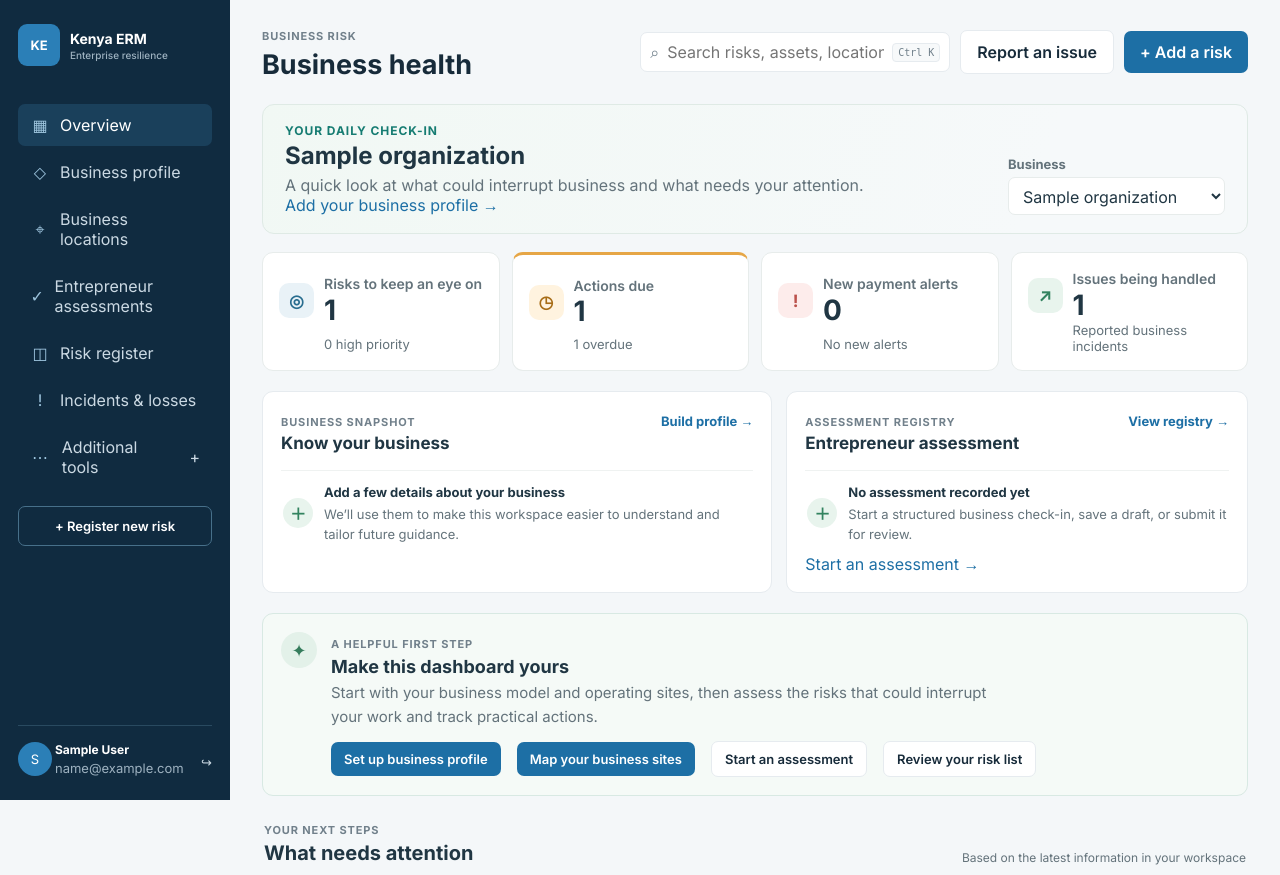
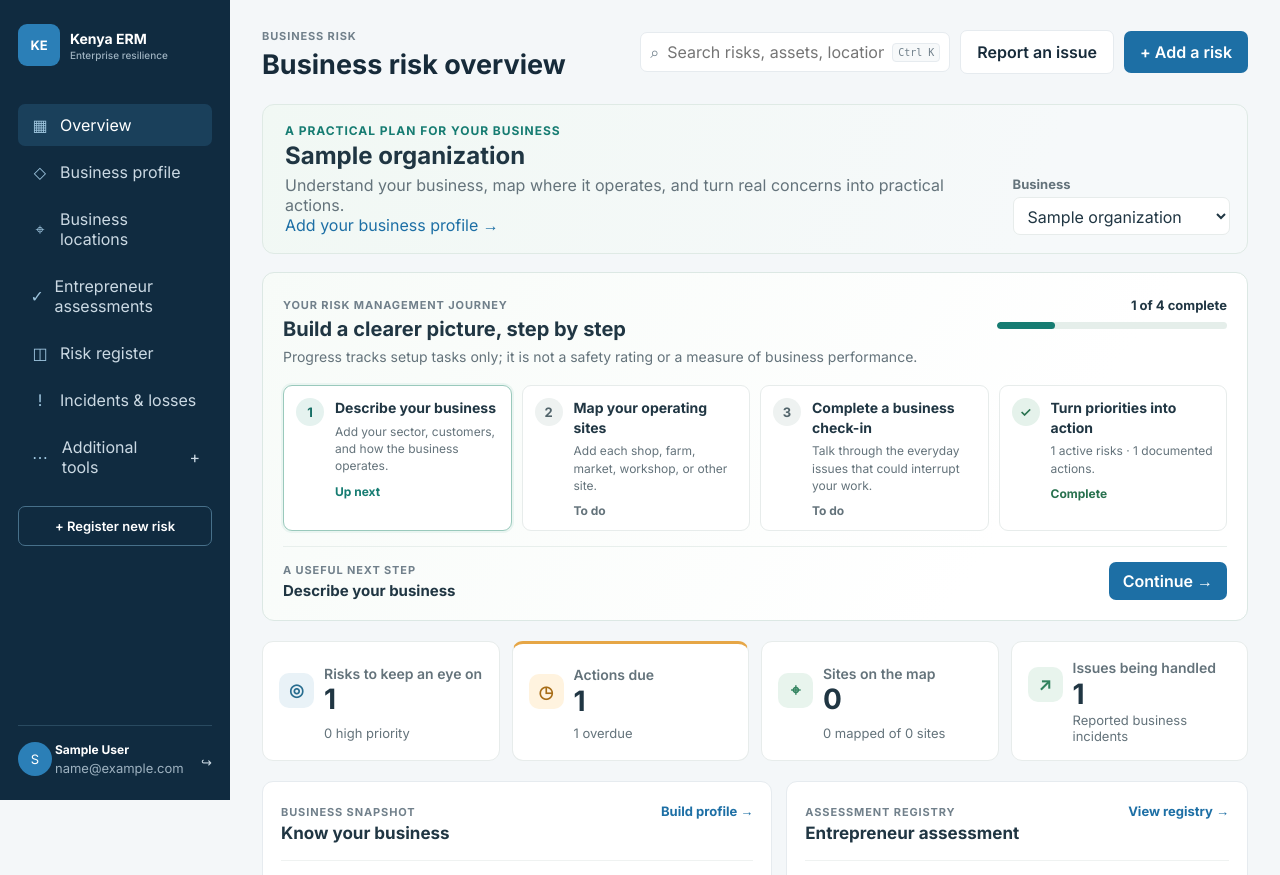
Before and after one commit to valorafricabrand-svg/KERMS, a Django app: page / in a window 1280 px wide. Shown: the top 875 px of the page. Run offline with Django 5.2, Linux system fonts and the light colour scheme; a user stored in the database is signed in; tables that the repository leaves empty hold one stand-in row (values such as "Sample post"); data that the repository does not hold is empty; parts of the project's set-up code (start-up, migrations or seed data) failed here and were passed over.

Commit message:
Polish entrepreneur risk dashboard
Co-authored-by: Copilot <223556219+Copilot@users.noreply.github.com>

```diff
--- a/risks/views.py
+++ b/risks/views.py
@@ -458,6 +458,12 @@ def entrepreneur_assessment_detail(request, pk):
 def dashboard(request):
     organizations = user_organizations(request)
     organization = organizations.filter(pk=request.GET.get("organization")).first() or organizations.first()
+    role = organization_role(request.user, organization) if organization else None
+    can_edit = role in {
+        OrganizationMembership.Role.ADMIN,
+        OrganizationMembership.Role.RISK_MANAGER,
+        OrganizationMembership.Role.ANALYST,
+    }
     risks = (
         Risk.objects.filter(organization=organization).exclude(
             status=Risk.Status.CLOSED
@@ -563,22 +569,101 @@ def dashboard(request):
         else LossIncident.objects.none()
     )
     total_actions_due = overdue_actions.count() + due_today_actions.count()
-    setup_needed = bool(
-        organization
-        and (
-            not business_profile_record
-            or business_profile_record.profile_completion < 100
-            or not EntrepreneurAssessment.objects.filter(
-                organization=organization
-            ).exists()
-            or not risks.exists()
-            or not mapped_location_count
-        )
+    active_risk_statuses = (
+        Risk.Status.IDENTIFIED,
+        Risk.Status.ASSESSING,
+        Risk.Status.TREATING,
+        Risk.Status.MONITORING,
+        Risk.Status.ACCEPTED,
+    )
+    action_plan_count = (
+        RiskTreatment.objects.filter(
+            risk__organization=organization,
+            risk__status__in=active_risk_statuses,
+        ).count()
+        if organization
+        else 0
+    )
+    assessment_complete = bool(
+        latest_assessment
+        and latest_assessment.status != EntrepreneurAssessment.Status.DRAFT
+        and latest_assessment.answered_count == latest_assessment.question_count
+    )
+    business_model_complete = bool(
+        business_profile_record
+        and business_profile_record.profile_completion == 100
+    )
+    all_sites_mapped = bool(
+        location_count and mapped_location_count == location_count
+    )
+    action_plan_started = bool(open_risk_count and action_plan_count)
+    journey_steps = [
+        {
+            "title": "Describe your business",
+            "description": (
+                f"{business_profile_record.profile_completion}% of core profile details added"
+                if business_profile_record
+                else "Add your sector, customers, and how the business operates."
+            ),
+            "complete": business_model_complete,
+            "url": f"/business-profile/?organization={organization.pk}",
+        },
+        {
+            "title": "Map your operating sites",
+            "description": (
+                f"{mapped_location_count} of {location_count} sites have a map pin."
+                if location_count
+                else "Add each shop, farm, market, workshop, or other site."
+            ),
+            "complete": all_sites_mapped,
+            "url": f"/locations/?organization={organization.pk}",
+        },
+        {
+            "title": "Complete a business check-in",
+            "description": (
+                f"{latest_assessment.answered_count} of {latest_assessment.question_count} topics answered."
+                if latest_assessment
+                else "Talk through the everyday issues that could interrupt your work."
+            ),
+            "complete": assessment_complete,
+            "url": (
+                f"/assessments/{latest_assessment.pk}/"
+                if latest_assessment
+                else (
+                    f"/assessments/new/?organization={organization.pk}"
+                    if can_edit
+                    else f"/assessments/?organization={organization.pk}"
+                )
+            ),
+        },
+        {
+            "title": "Turn priorities into action",
+            "description": (
+                f"{open_risk_count} active risks · {action_plan_count} documented actions."
+                if open_risk_count
+                else "Record a risk that matters and agree a practical first action."
+            ),
+            "complete": action_plan_started,
+            "url": (
+                "/risks/"
+                if action_plan_started
+                else (
+                    f"/risks/new/?organization={organization.pk}"
+                    if can_edit
+                    else "/risks/"
+                )
+            ),
+        },
+    ] if organization else []
+    completed_journey_steps = sum(step["complete"] for step in journey_steps)
+    next_journey_step = next(
+        (step for step in journey_steps if not step["complete"]), None
     )
 
     context = {
         "organizations": organizations,
         "organization": organization,
+        "can_edit": can_edit,
         "policy": policy,
         "business_profile": business_profile_record,
         "business_profile_completion": (
@@ -604,6 +689,16 @@ def dashboard(request):
         "total_actions_due": total_actions_due,
         "overdue_actions": overdue_actions[:5],
         "due_today_actions": due_today_actions[:5],
+        "action_plan_count": action_plan_count,
+        "journey_steps": journey_steps,
+        "completed_journey_steps": completed_journey_steps,
+        "journey_step_count": len(journey_steps),
+        "journey_progress": (
+            round(completed_journey_steps / len(journey_steps) * 100)
+            if journey_steps
+            else 0
+        ),
+        "next_journey_step": next_journey_step,
         "rating_counts": rating_counts,
         "risk_profile": [
             {
@@ -615,7 +710,6 @@ def dashboard(request):
             }
             for name, count in rating_counts.items()
         ],
-        "setup_needed": setup_needed,
     }
     return render(request, "dashboard.html", context)
 
--- a/static/css/owner-dashboard.css
+++ b/static/css/owner-dashboard.css
@@ -310,54 +310,124 @@
   border-top: 1px solid #eff2f1;
 }
 
-.owner-setup {
-  display: flex;
-  align-items: flex-start;
-  gap: 14px;
-  padding: 18px;
-  margin-bottom: 22px;
-  border: 1px solid #d8e9e3;
-  border-radius: 11px;
-  background: #f5faf7;
+.owner-journey {
+  padding: 20px;
+  margin-bottom: 20px;
+  border: 1px solid #dce8e4;
+  border-radius: 12px;
+  background: linear-gradient(125deg, #f7fbf8, #fff 75%);
 }
 
-.owner-setup-icon {
+.owner-journey-heading {
+  display: flex;
+  justify-content: space-between;
+  align-items: flex-start;
+  gap: 24px;
+}
+
+.owner-journey-heading h2 {
+  margin: 4px 0 5px;
+  font-size: 20px;
+}
+
+.owner-journey-heading p {
+  margin: 0;
+  color: var(--owner-muted);
+  font-size: 14px;
+  line-height: 1.5;
+}
+
+.owner-journey-progress {
+  width: min(230px, 30%);
+  flex: 0 0 auto;
+  padding-top: 4px;
+  color: var(--owner-ink);
+  font-size: 13px;
+  text-align: right;
+}
+
+.owner-progress-track {
+  height: 7px;
+  margin-top: 9px;
+  overflow: hidden;
+  border-radius: 99px;
+  background: #e5eeea;
+}
+
+.owner-progress-track span {
+  display: block;
+  height: 100%;
+  border-radius: inherit;
+  background: var(--owner-teal);
+  transition: width .2s ease;
+}
+
+.owner-journey-steps {
   display: grid;
-  width: 36px;
-  height: 36px;
-  flex: 0 0 36px;
+  grid-template-columns: repeat(4, minmax(0, 1fr));
+  gap: 10px;
+  padding: 0;
+  margin: 18px 0 0;
+  list-style: none;
+}
+
+.owner-journey-step {
+  min-width: 0;
+  border: 1px solid var(--owner-line);
+  border-radius: 9px;
+  background: #fff;
+}
+
+.owner-journey-step.is-next { border-color: #9ac9bc; box-shadow: 0 0 0 2px #eaf5f1; }
+.owner-journey-step.is-complete .owner-step-number { background: #e5f2eb; color: #28714e; }
+.owner-journey-step.is-next .owner-step-number { background: #e5f2ef; color: #176f65; }
+
+.owner-journey-step a {
+  display: grid;
+  grid-template-columns: 30px minmax(0, 1fr);
+  gap: 9px;
+  min-height: 112px;
+  padding: 12px;
+  color: inherit;
+  text-decoration: none;
+}
+
+.owner-journey-step a:hover { background: #f8fbf9; }
+.owner-journey-step a:focus-visible { outline: 3px solid #62a99a; outline-offset: 2px; }
+
+.owner-step-number {
+  display: grid;
+  width: 28px;
+  height: 28px;
   place-items: center;
   border-radius: 50%;
-  background: #e3f1e9;
-  color: #357c5c;
-  font-size: 18px;
+  background: #eef2f1;
+  color: #52646b;
+  font-size: 13px;
+  font-weight: 700;
 }
 
-.owner-setup-copy h2 {
-  margin: 4px 0;
-  font-size: 18px;
+.owner-step-copy { display: grid; align-content: start; gap: 5px; }
+.owner-step-copy strong { font-size: 14px; line-height: 1.4; }
+.owner-step-copy small { color: var(--owner-muted); font-size: 12px; line-height: 1.45; }
+.owner-step-status { grid-column: 2; color: var(--owner-muted); font-size: 12px; font-weight: 700; }
+.owner-journey-step.is-next .owner-step-status { color: var(--owner-teal); }
+.owner-journey-step.is-complete .owner-step-status { color: #28714e; }
+
+.owner-journey-next {
+  display: flex;
+  justify-content: space-between;
+  align-items: center;
+  gap: 16px;
+  padding-top: 15px;
+  margin-top: 15px;
+  border-top: 1px solid #e8efec;
 }
 
-.owner-setup-copy > p {
-  max-width: 680px;
-  margin: 0;
-  color: var(--owner-muted);
-  font-size: 15px;
-  line-height: 1.6;
-}
-
-.owner-setup-links {
-  display: flex;
-  flex-wrap: wrap;
-  align-items: center;
-  gap: 10px 16px;
-  margin-top: 12px;
-}
-
-.owner-setup-links .button {
-  padding: 9px 13px;
-  font-size: 13px;
-}
+.owner-journey-next > div { display: grid; gap: 4px; }
+.owner-journey-next strong { font-size: 15px; }
+.owner-journey-next .button { flex: 0 0 auto; padding: 9px 14px; }
+.owner-journey-next.is-finished { background: #f5faf7; }
 
 .owner-text-link {
   color: var(--owner-teal);
@@ -615,6 +685,11 @@
   .owner-profile-overview { gap: 10px; }
   .owner-section-heading { align-items: flex-start; flex-direction: column; }
   .owner-updated { font-size: 12px; }
+  .owner-journey { padding: 15px; }
+  .owner-journey-heading { flex-direction: column; gap: 12px; }
+  .owner-journey-progress { width: 100%; text-align: left; }
+  .owner-journey-steps { grid-template-columns: repeat(2, minmax(0, 1fr)); }
+  .owner-journey-next { align-items: flex-start; flex-direction: column; }
 }
 
 @media (max-width: 480px) {
@@ -624,8 +699,8 @@
   .owner-metric-label { font-size: 13px; }
   .owner-metric strong { font-size: 22px; }
   .owner-metric small { font-size: 13px; }
-  .owner-setup { gap: 10px; padding: 13px; }
-  .owner-setup-links { align-items: flex-start; flex-direction: column; gap: 11px; }
+  .owner-journey-steps { grid-template-columns: 1fr; }
+  .owner-journey-step a { min-height: 0; }
   .owner-dashboard .card.owner-list-card { padding: 14px 12px; }
   .owner-dashboard .card.owner-profile-card { padding: 15px 13px; }
   .owner-preparedness-list li { grid-template-columns: 8px minmax(0, 1fr) minmax(70px, auto); gap: 7px; }
--- a/templates/base.html
+++ b/templates/base.html
@@ -8,7 +8,7 @@
   <link rel="stylesheet" href="https://unpkg.com/leaflet@1.9.4/dist/leaflet.css"><script src="https://unpkg.com/leaflet@1.9.4/dist/leaflet.js"></script>
   <link rel="stylesheet" href="{% static 'css/app.css' %}">
   <link rel="stylesheet" href="{% static 'css/entrepreneur-workflow.css' %}">
-  {% if request.path == "/" %}<link rel="stylesheet" href="{% static 'css/owner-dashboard.css' %}?v=6">{% endif %}
+  {% if request.path == "/" %}<link rel="stylesheet" href="{% static 'css/owner-dashboard.css' %}?v=7">{% endif %}
   {% if request.path == "/business-profile/" %}<link rel="stylesheet" href="{% static 'css/business-profile.css' %}?v=2">{% endif %}
   {% if '/locations/' in request.path %}<link rel="stylesheet" href="{% static 'css/business-locations.css' %}?v=3">{% endif %}
   {% if '/assessments/' in request.path %}<link rel="stylesheet" href="{% static 'css/entrepreneur-assessments.css' %}?v=2">{% endif %}
--- a/templates/dashboard.html
+++ b/templates/dashboard.html
@@ -1,18 +1,18 @@
 {% extends "base.html" %}
-{% block title %}Business health | Kenya Enterprise Risk Management{% endblock %}
-{% block heading %}Business health{% endblock %}
+{% block title %}Business risk overview | Kenya Enterprise Risk Management{% endblock %}
+{% block heading %}Business risk overview{% endblock %}
 {% block actions %}
 <a class="button secondary" href="/incidents/">Report an issue</a>
-<a class="button" href="/risks/new/">+ Add a risk</a>
+{% if can_edit %}<a class="button" href="/risks/new/?organization={{ organization.pk }}">+ Add a risk</a>{% endif %}
 {% endblock %}
 {% block content %}
 <div class="owner-dashboard">
   {% if organization %}
   <div class="owner-welcome">
     <div>
-      <p class="owner-kicker">Your daily check-in</p>
+      <p class="owner-kicker">A practical plan for your business</p>
       <h2>{{ organization.name }}</h2>
-      <p>A quick look at what could interrupt business and what needs your attention.</p>
+      <p>Understand your business, map where it operates, and turn real concerns into practical actions.</p>
       <a class="owner-profile-link" href="/business-profile/?organization={{ organization.pk }}">{% if business_profile %}Business profile {{ business_profile_completion }}% complete{% else %}Add your business profile{% endif %} <span aria-hidden="true">→</span></a>
     </div>
     <form class="owner-org-filter" method="get">
@@ -23,7 +23,48 @@
     </form>
   </div>
 
-  <section class="owner-metrics" aria-label="Business health summary">
+  <section class="owner-journey" aria-labelledby="journey-title">
+    <div class="owner-journey-heading">
+      <div>
+        <span class="eyebrow">Your risk management journey</span>
+        <h2 id="journey-title">Build a clearer picture, step by step</h2>
+        <p>Progress tracks setup tasks only; it is not a safety rating or a measure of business performance.</p>
+      </div>
+      <div class="owner-journey-progress">
+        <strong>{{ completed_journey_steps }} of {{ journey_step_count }} complete</strong>
+        <div class="owner-progress-track" role="progressbar" aria-label="Business risk workflow setup progress" aria-valuemin="0" aria-valuemax="{{ journey_step_count }}" aria-valuenow="{{ completed_journey_steps }}">
+          <span style="width: {{ journey_progress }}%"></span>
+        </div>
+      </div>
+    </div>
+    <ol class="owner-journey-steps">
+      {% for step in journey_steps %}
+      <li class="owner-journey-step {% if step.complete %}is-complete{% elif next_journey_step and step.title == next_journey_step.title %}is-next{% endif %}">
+        <a href="{{ step.url }}">
+          <span class="owner-step-number" aria-hidden="true">{% if step.complete %}✓{% else %}{{ forloop.counter }}{% endif %}</span>
+          <span class="owner-step-copy">
+            <strong>{{ step.title }}</strong>
+            <small>{{ step.description }}</small>
+          </span>
+          <span class="owner-step-status">{% if step.complete %}Complete{% elif next_journey_step and step.title == next_journey_step.title %}Up next{% else %}To do{% endif %}</span>
+        </a>
+      </li>
+      {% endfor %}
+    </ol>
+    {% if next_journey_step %}
+    <div class="owner-journey-next">
+      <div><span class="eyebrow">A useful next step</span><strong>{{ next_journey_step.title }}</strong></div>
+      <a class="button" href="{{ next_journey_step.url }}">{% if can_edit %}Continue{% else %}View{% endif %} <span aria-hidden="true">→</span></a>
+    </div>
+    {% else %}
+    <div class="owner-journey-next is-finished">
+      <div><span class="eyebrow">Setup complete</span><strong>Keep your assessment and action plan current as the business changes.</strong></div>
+      <a class="button secondary" href="/risks/">Review risk register <span aria-hidden="true">→</span></a>
+    </div>
+    {% endif %}
+  </section>
+
+  <section class="owner-metrics" aria-label="Current business risk activity">
     <a class="owner-metric" href="/risks/">
       <span class="owner-metric-icon blue" aria-hidden="true">◎</span>
       <span class="owner-metric-label">Risks to keep an eye on</span>
@@ -36,11 +77,11 @@
       <strong>{{ total_actions_due }}</strong>
       <small>{% if overdue_action_count %}{{ overdue_action_count }} overdue{% else %}Nothing overdue{% endif %}{% if due_today_action_count %} · {{ due_today_action_count }} due today{% endif %}</small>
     </a>
-    <a class="owner-metric {% if new_bot_alert_count %}needs-attention{% endif %}" href="/risk-bot/">
-      <span class="owner-metric-icon red" aria-hidden="true">!</span>
-      <span class="owner-metric-label">New payment alerts</span>
-      <strong>{{ new_bot_alert_count }}</strong>
-      <small>{% if new_bot_alert_count %}Review flagged activity{% else %}No new alerts{% endif %}</small>
+    <a class="owner-metric" href="/locations/?organization={{ organization.pk }}">
+      <span class="owner-metric-icon green" aria-hidden="true">⌖</span>
+      <span class="owner-metric-label">Sites on the map</span>
+      <strong>{{ mapped_location_count }}</strong>
+      <small>{{ mapped_location_count }} mapped of {{ location_count }} site{{ location_count|pluralize }}</small>
     </a>
     <a class="owner-metric" href="/incidents/">
       <span class="owner-metric-icon green" aria-hidden="true">↗</span>
@@ -118,23 +159,6 @@
       {% endif %}
     </article>
   </section>
-
-  {% if setup_needed %}
-  <section class="owner-setup" aria-labelledby="setup-title">
-    <div class="owner-setup-icon" aria-hidden="true">✦</div>
-    <div class="owner-setup-copy">
-      <span class="eyebrow">A helpful first step</span>
-      <h2 id="setup-title">Make this dashboard yours</h2>
-      <p>Start with your business model and operating sites, then assess the risks that could interrupt your work and track practical actions.</p>
-      <div class="owner-setup-links">
-        {% if not business_profile or business_profile_completion < 100 %}<a class="button" href="/business-profile/?organization={{ organization.pk }}">{% if business_profile %}Continue business profile{% else %}Set up business profile{% endif %}</a>{% endif %}
-        {% if not mapped_location_count %}<a class="button" href="/locations/?organization={{ organization.pk }}">Map your business sites</a>{% endif %}
-        {% if not latest_assessment %}<a class="button secondary" href="/assessments/new/?organization={{ organization.pk }}">Start an assessment</a>{% endif %}
-        {% if not open_risk_count %}<a class="button" href="/risks/new/">Add your first risk</a>{% else %}<a class="button secondary" href="/risks/">Review your risk list</a>{% endif %}
-      </div>
-    </div>
-  </section>
-  {% endif %}
 
   <div class="owner-section-heading">
     <div><span class="eyebrow">Your next steps</span><h2>What needs attention</h2></div>
```
Also changed, not shown: risks/tests.py (+111 -3 lines).
